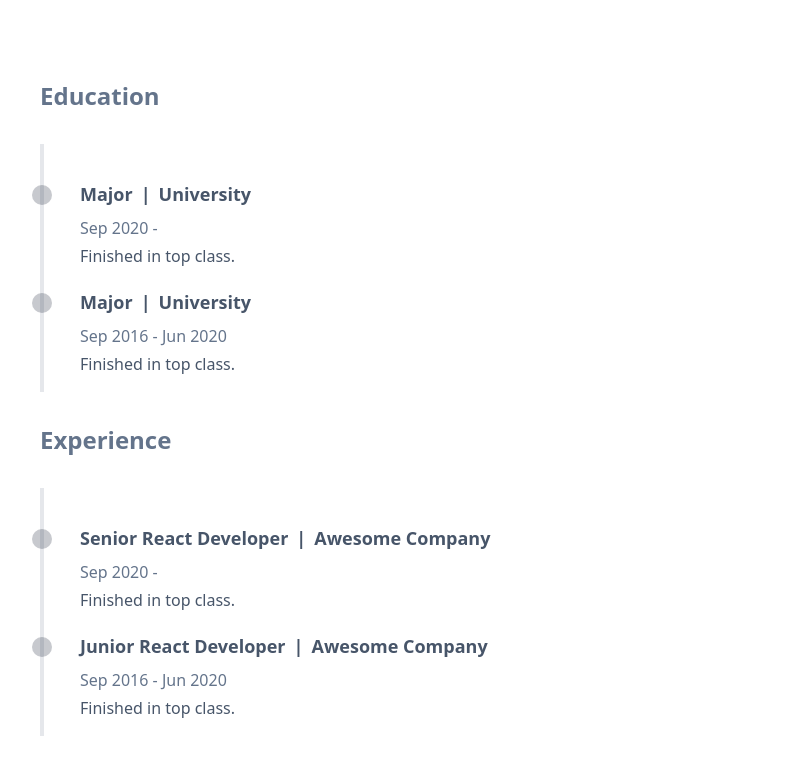
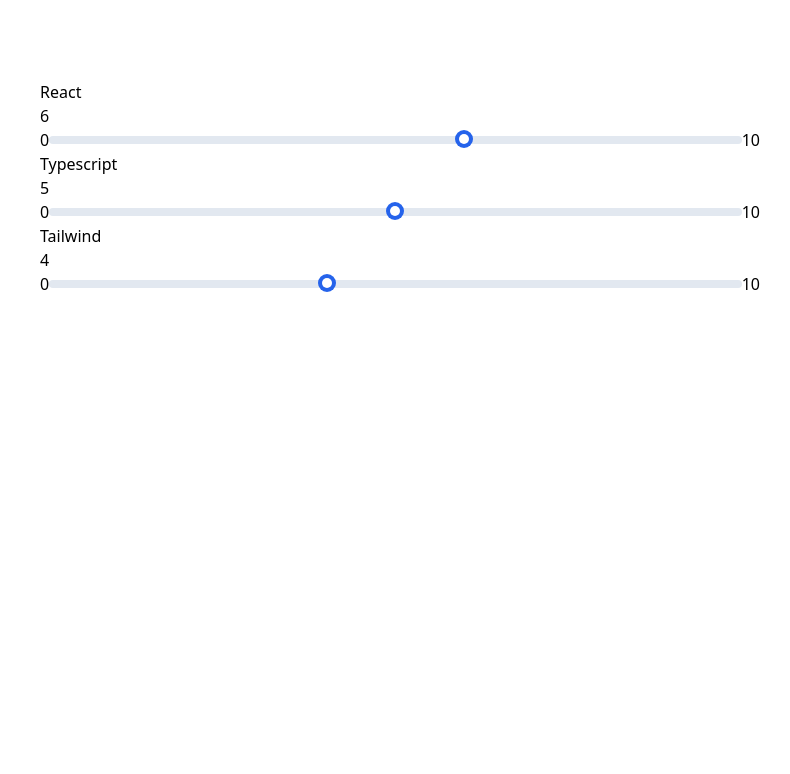
Before and after one commit to mojotron/cv-application, a React (Vite) app: page / in a window 1280 px wide. Shown: the top 774 px of the page, without its empty margins (240-1030 px from the left). Built offline with nearby package versions, Linux system fonts and the light colour scheme.

Commit message:
add RangeSlider

```diff
--- a/src/App.tsx
+++ b/src/App.tsx
@@ -1,20 +1,22 @@
-import Contact from './components/Contact/Contact';
-import ContactEdit from './components/Contact/ContactEdit';
-import Timeline from './components/Timeline/Timeline';
-import GeneralInfoDetails from './components/GeneralInfo/GeneralInfoDetails';
-import GeneralInfoForm from './components/GeneralInfo/GeneralInfoForm';
-import Avatar from './components/ui/Avatar/Avatar';
+// import Contact from './components/Contact/Contact';
+// import ContactEdit from './components/Contact/ContactEdit';
+// import Timeline from './components/Timeline/Timeline';
+// import GeneralInfoDetails from './components/GeneralInfo/GeneralInfoDetails';
+// import GeneralInfoForm from './components/GeneralInfo/GeneralInfoForm';
+// import Avatar from './components/ui/Avatar/Avatar';
 
-import UploadImage from './components/ui/UploadImage/UploadImage';
+import Skills from './components/Skills/Skills';
 
-import { useCvStore } from './store';
+// import UploadImage from './components/ui/UploadImage/UploadImage';
+
+// import { useCvStore } from './store';
 
 function App() {
-  const currentEdit = useCvStore((state) => state.currentEdit);
-  const education = useCvStore((state) => state.education);
-  const setEducation = useCvStore((state) => state.setEducation);
-  const experience = useCvStore((state) => state.experience);
-  const setExperience = useCvStore((state) => state.setExperience);
+  // const currentEdit = useCvStore((state) => state.currentEdit);
+  // const education = useCvStore((state) => state.education);
+  // const setEducation = useCvStore((state) => state.setEducation);
+  // const experience = useCvStore((state) => state.experience);
+  // const setExperience = useCvStore((state) => state.setExperience);
 
   return (
     <div className="flex flex-col gap-10  max-w-[800px] mx-auto py-20 px-10">
@@ -29,7 +31,7 @@
       <section className="max-w-[300px]">
         {currentEdit === 'contacts' ? <ContactEdit /> : <Contact />}
       </section> */}
-      <section>
+      {/* <section>
         <Timeline
           editTarget="education"
           items={education}
@@ -40,7 +42,8 @@
           items={experience}
           updateItems={setExperience}
         />
-      </section>
+      </section> */}
+      <Skills />
     </div>
   );
 }
--- /dev/null
+++ b/src/components/Skills/Skills.tsx
@@ -0,0 +1,60 @@
+import React, { useState } from 'react';
+import { useCvStore } from '../../store';
+import {
+  MIN_SKILL,
+  MAX_SKILL,
+  STEP_SKILL,
+} from '../../constants/skillDefaults';
+
+type PropsType = {
+  label: string;
+  min: number;
+  max: number;
+  step: number;
+  value: number;
+};
+
+function InputRange({ label, min, max, step, value }: PropsType) {
+  const [rangeValue, setRangeValue] = useState(value);
+  return (
+    <div className="flex flex-col">
+      <label htmlFor={label}>{label}</label>
+      <span>{rangeValue}</span>
+      <div className="flex">
+        <span>{min}</span>
+        <input
+          className="w-full bg-transparent cursor-pointer appearance-none disabled:opacity-50 disabled:pointer-events-none focus:outline-none [&::-webkit-slider-thumb]:w-2.5 [&::-webkit-slider-thumb]:h-2.5 [&::-webkit-slider-thumb]:-mt-0.5 [&::-webkit-slider-thumb]:appearance-none [&::-webkit-slider-thumb]:bg-white [&::-webkit-slider-thumb]:shadow-[0_0_0_4px_rgba(37,99,235,1)] [&::-webkit-slider-thumb]:rounded-full [&::-webkit-slider-thumb]:transition-all [&::-webkit-slider-thumb]:duration-150 [&::-webkit-slider-thumb]:ease-in-out [&::-moz-range-thumb]:w-2.5 [&::-moz-range-thumb]:h-2.5 [&::-moz-range-thumb]:appearance-none [&::-moz-range-thumb]:bg-white [&::-moz-range-thumb]:border-4 [&::-moz-range-thumb]:border-slate-500 [&::-moz-range-thumb]:rounded-full [&::-moz-range-thumb]:transition-all [&::-moz-range-thumb]:duration-150 [&::-moz-range-thumb]:ease-in-out [&::-webkit-slider-runnable-track]:w-full [&::-webkit-slider-runnable-track]:h-2 [&::-webkit-slider-runnable-track]:bg-slate-200 [&::-webkit-slider-runnable-track]:rounded-full [&::-moz-range-track]:w-full [&::-moz-range-track]:h-2 [&::-moz-range-track]:bg-slate-200 [&::-moz-range-track]:rounded-full"
+          id={label}
+          type="range"
+          min={min}
+          max={max}
+          step={step}
+          value={rangeValue}
+          onChange={(e) => setRangeValue(Number(e.target.value))}
+        />
+        <span>{max}</span>
+      </div>
+    </div>
+  );
+}
+
+function Skills() {
+  const skills = useCvStore((state) => state.skills);
+
+  return (
+    <div>
+      {skills.map((skill) => (
+        <InputRange
+          key={skill.id}
+          min={MIN_SKILL}
+          max={MAX_SKILL}
+          label={skill.name}
+          value={skill.level}
+          step={STEP_SKILL}
+        />
+      ))}
+    </div>
+  );
+}
+
+export default Skills;
--- /dev/null
+++ b/src/constants/skillDefaults.ts
@@ -0,0 +1,11 @@
+import { SkillType } from '../types/skillType';
+
+export const MIN_SKILL = 0;
+export const MAX_SKILL = 10;
+export const STEP_SKILL = 1;
+
+export const SKILLS: SkillType[] = [
+  { id: crypto.randomUUID(), name: 'React', level: 6 },
+  { id: crypto.randomUUID(), name: 'Typescript', level: 5 },
+  { id: crypto.randomUUID(), name: 'Tailwind', level: 4 },
+];
--- a/src/store.ts
+++ b/src/store.ts
@@ -9,6 +9,8 @@
 
 import type { EditTarget } from './types/editTargetType';
 import { EXPERIENCE } from './constants/experienceDefaults';
+import { SkillType } from './types/skillType';
+import { SKILLS } from './constants/skillDefaults';
 
 type State = {
   // edit
@@ -23,6 +25,8 @@
   education: TimelineItemType[];
   // Experience
   experience: TimelineItemType[];
+  // Skills
+  skills: SkillType[];
 };
 type Actions = {
   // edit
@@ -37,6 +41,8 @@
   setEducation: (newEducation: TimelineItemType[]) => void;
   // Experience
   setExperience: (newEducation: TimelineItemType[]) => void;
+  // Skills
+  setSkills: (newSkills: SkillType[]) => void;
 };
 
 export const useCvStore = create<State & Actions>()((set) => ({
@@ -64,4 +70,8 @@
   experience: EXPERIENCE,
   setExperience: (newEducation: TimelineItemType[]) =>
     set((state) => ({ ...state, experience: newEducation })),
+  // Skills
+  skills: SKILLS,
+  setSkills: (newSkills: SkillType[]) =>
+    set((state) => ({ ...state, skills: newSkills })),
 }));
--- /dev/null
+++ b/src/types/skillType.ts
@@ -0,0 +1,5 @@
+export type SkillType = {
+  id: string;
+  name: string;
+  level: number;
+};
```
